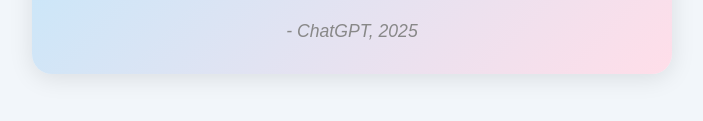
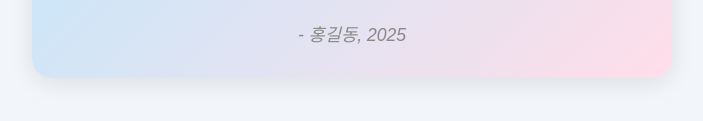
Before and after one commit to ohkaning86/myweb, a plain HTML site: page index.html in a window 1280 px wide. Shown: the part 349-470 px from the top of the page, 288-991 px from the left. Drawn offline with Linux system fonts and the light colour scheme.

Commit message:
Update index.html

```diff
--- a/index.html
+++ b/index.html
@@ -65,7 +65,7 @@
         살며시 깨어난다.
       </p>
     </div>
-    <div class="poem-author">- ChatGPT, 2025</div>
+    <div class="poem-author">- 홍길동, 2025</div>
   </div>
 </body>
 </html>
```
